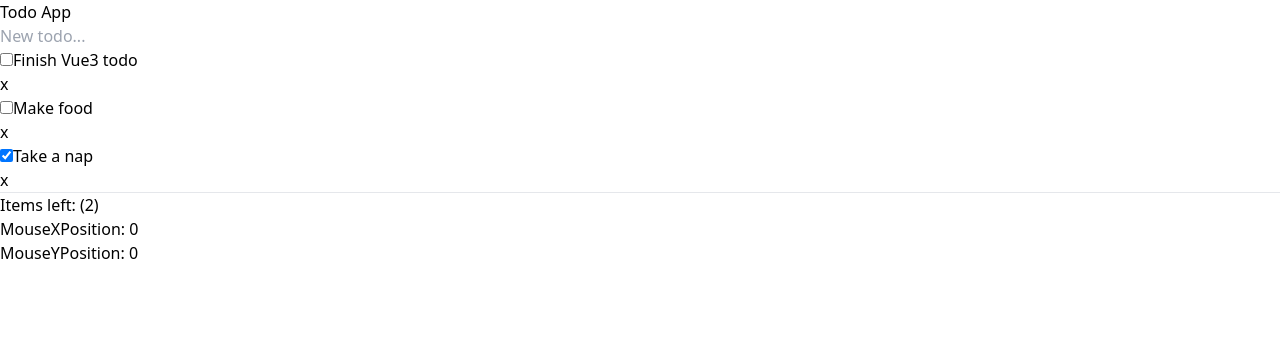
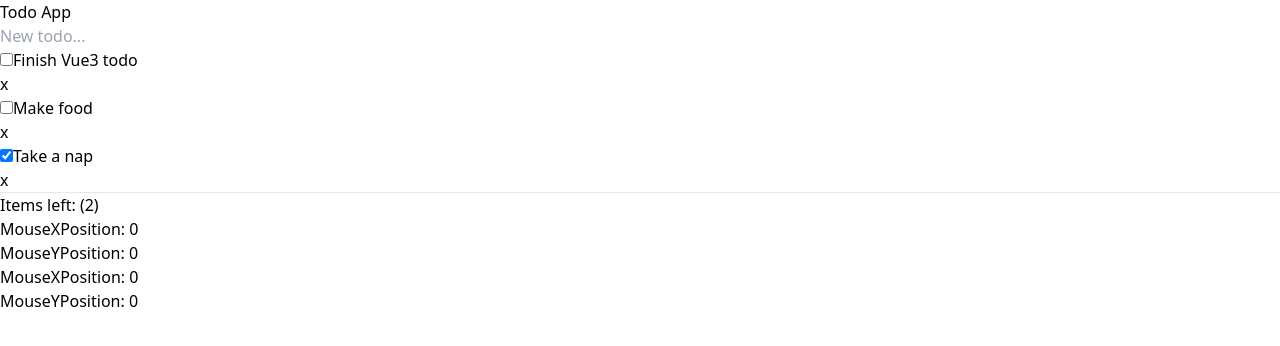
Before and after one commit to sebastianajakobsen/vue-todo, a Vue app: page / in a window 1280 px wide. Shown: the top 346 px of the page. Built offline with nearby package versions, Linux system fonts and the light colour scheme.

Commit message:
Composition API with reusing logic

```diff
--- a/src/App.vue
+++ b/src/App.vue
@@ -1,15 +1,18 @@
 <template>
 
   <Todo title="Todo App"/>
+  <Test/>
 </template>
 
 <script>
 
 
 import Todo from "./components/Todo.vue";
+import Test from "./components/Test.vue";
 export default {
   name: 'App',
   components: {
+    Test,
     Todo
   }
 }
--- /dev/null
+++ b/src/components/Test.vue
@@ -0,0 +1,25 @@
+<template>
+    <p>MouseXPosition: {{mouseX}} <br/> MouseYPosition: {{mouseY}}</p>
+</template>
+
+<script>
+
+    import {useMousePosition} from "../functions/useMousePosition";
+
+    export default {
+        name: 'Test',
+
+        components: {},
+        setup() {
+            const {x:mouseX, y:mouseY} = useMousePosition()
+
+            return {
+                mouseX,
+                mouseY
+            }
+        }
+
+
+
+    }
+</script>
```
